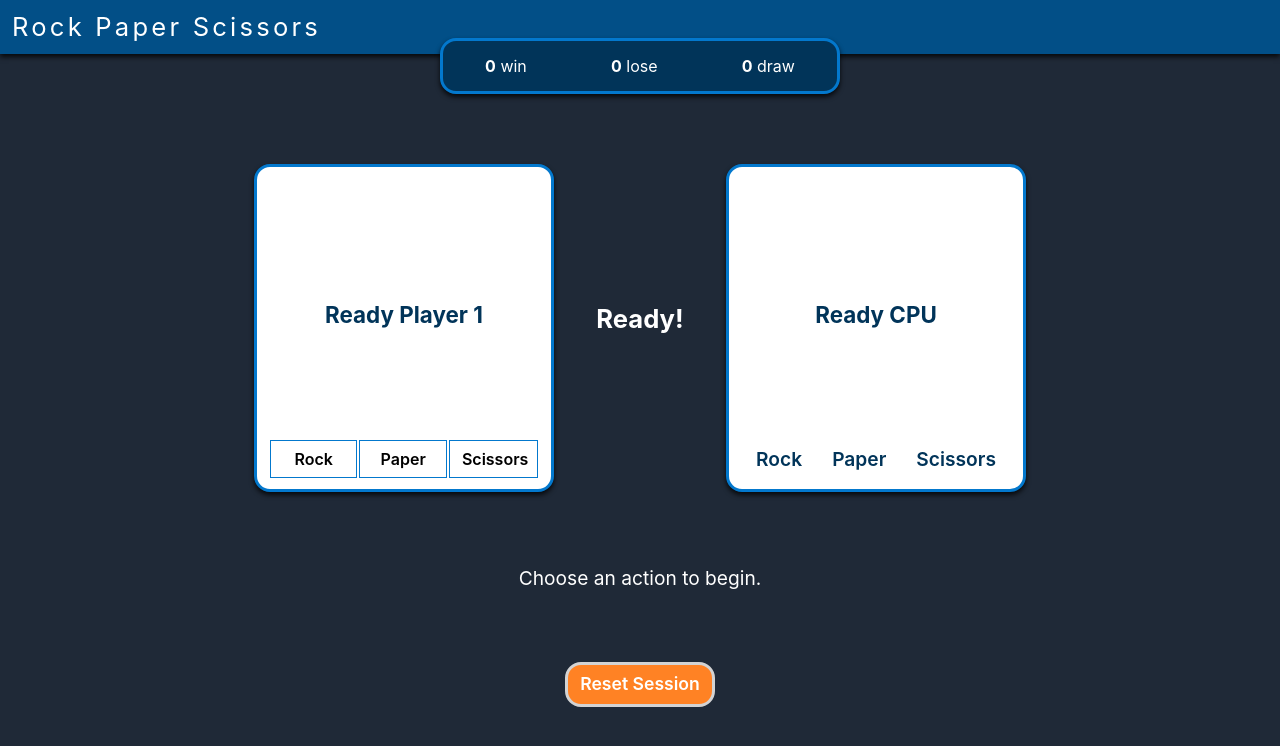
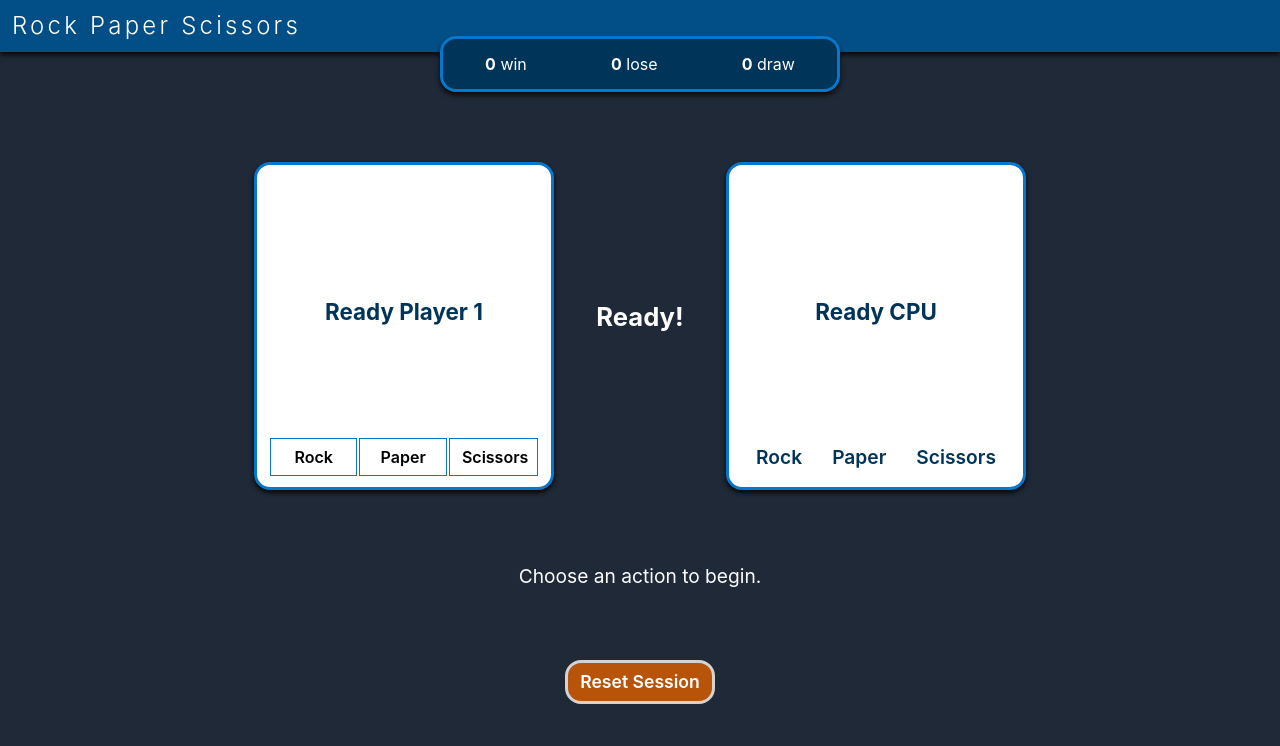
Before and after one commit to dcgoodwin2112/gsr-cypress, a React (Create React App) app: page / in a window 1280 px wide. Shown: the top 746 px of the page. Built offline with nearby package versions, Linux system fonts and the light colour scheme.

Commit message:
Fix accesibility issues from axeDevTools scan

```diff
--- a/src/components/ActionButton.tsx
+++ b/src/components/ActionButton.tsx
@@ -11,12 +11,8 @@ export default function ActionButton({ children, onClick }: ActionButtonProps) {
 }
 
 const ButtonWrapper = styled.button`
-    /* background-color: ${COLORS.primaryDark};
-    border: 3px solid ${COLORS.primaryLight};
-    color: ${COLORS.white}; */
     border: 1px solid ${COLORS.primaryLight};
     background-color: ${COLORS.white};
-    /* border-radius: 16px; */
     font-weight: 600;
     padding: 6px 12px;
     margin: 1px;
--- a/src/components/Banner.tsx
+++ b/src/components/Banner.tsx
@@ -5,17 +5,23 @@ import BREAKPOINTS from '../styles/breakpoints'
 export default function Header() {
   return (
     <HeaderWrapper>
-      <LogoWrapper>Rock Paper Scissors</LogoWrapper>
+      <LogoWrapper>
+        <h1>Rock Paper Scissors</h1>
+      </LogoWrapper>
     </HeaderWrapper>
   );
 }
 
 const LogoWrapper = styled.div`
   margin: 0 auto;
-  padding: 8px 12px;
-  letter-spacing: .2rem;
-  color: ${COLORS.white};
-  font-size: 1.6rem;
+
+  & h1 {
+    color: ${COLORS.white};
+    padding: 8px 12px;
+    letter-spacing: .2rem;
+    font-size: 1.5rem;
+    font-weight: 300;
+  }
 `
 
 const HeaderWrapper = styled.header`
--- a/src/styles/colors.ts
+++ b/src/styles/colors.ts
@@ -2,7 +2,7 @@ const COLORS = {
   primaryDark: `#013459`,
   primary: `#024f87`,
   primaryLight: `#0378cd`,
-  secondary: `#ff8224`,
+  secondary: `#b7540a`,
   grayDark: `#1F2937`,
   white: `#ffffff`,
   black: `#000000`,
```
